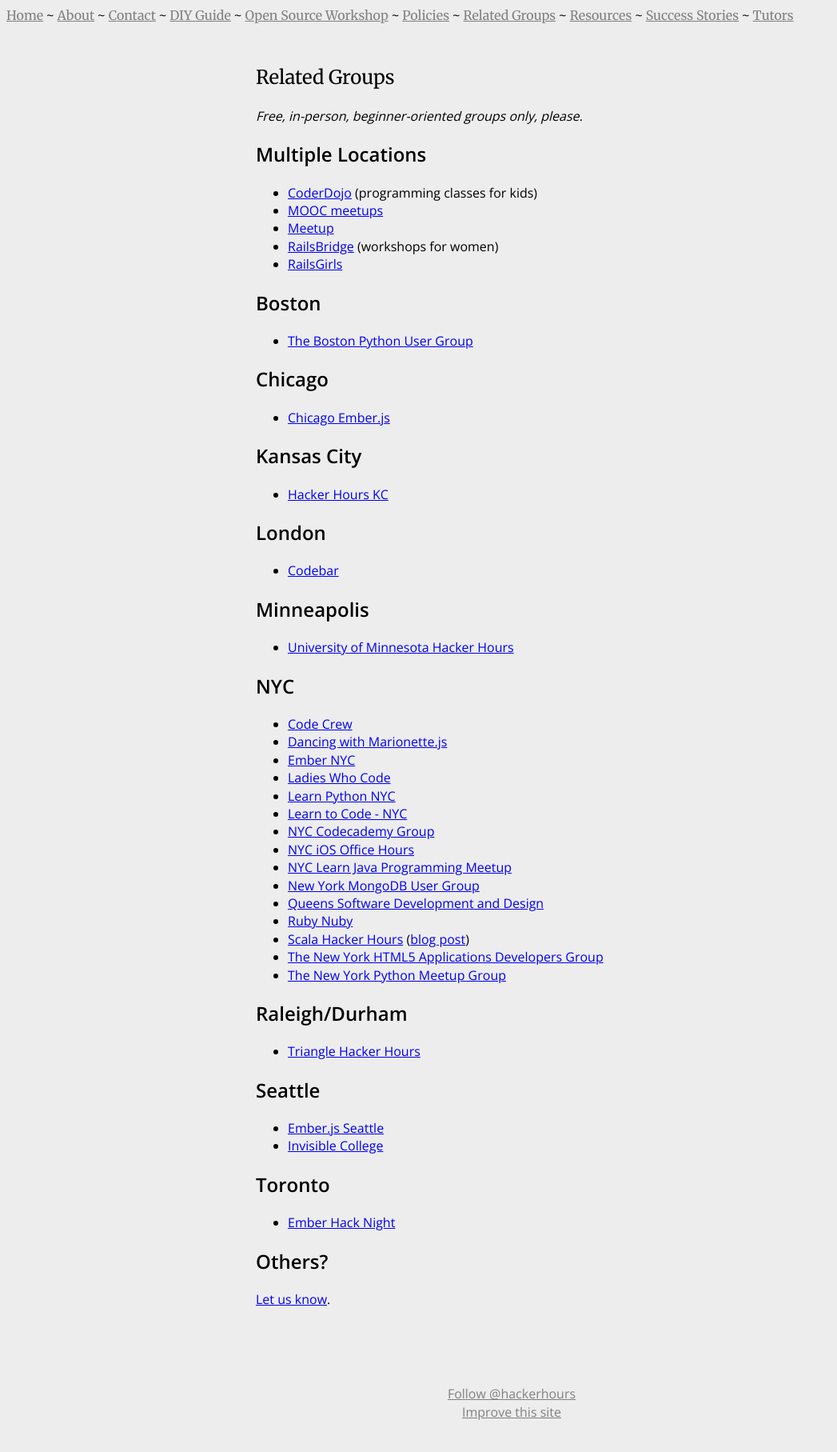
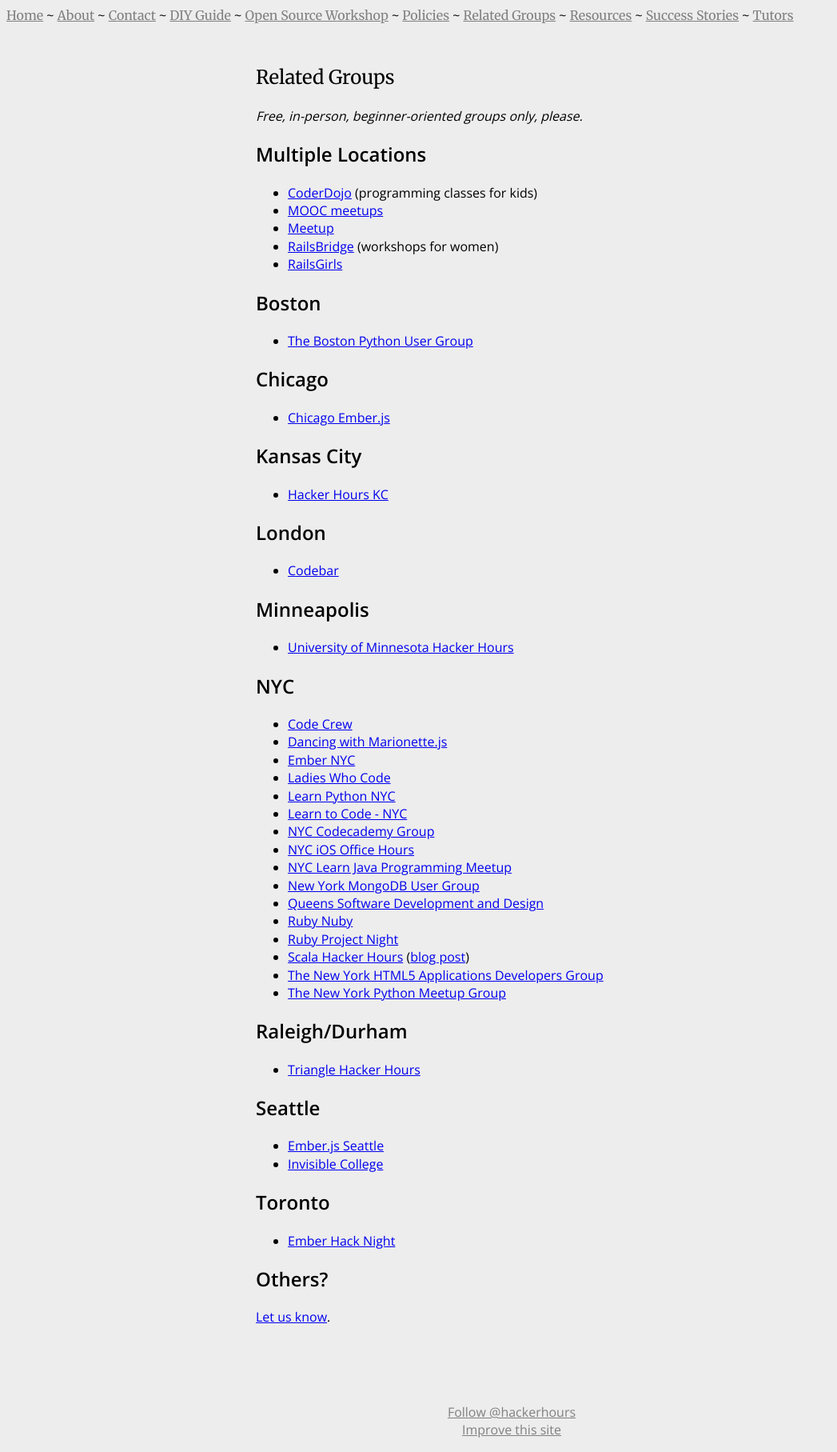
Before and after one commit to HackerHours/hackerhours.org, a Jekyll site: the page built from related-groups.md, in a window 1280 px wide. Shown: the whole page at 80% size, without its empty margins (0-1047 px from the left). Built offline with Jekyll 4.4.1, drawn with Linux system fonts in a browser that asks for light colours; comment, search, counter and statistics services are not loaded; before the commit the page ends 1792 px from its top, so only the background shows below that.

Commit message:
link to Ruby Project Night

```diff
--- a/related-groups.md
+++ b/related-groups.md
@@ -46,6 +46,7 @@
 * [New York MongoDB User Group](http://www.meetup.com/New-York-MongoDB-User-Group/)
 * [Queens Software Development and Design](http://www.meetup.com/Queens-Bayside-Sofware-Development-and-Design/)
 * [Ruby Nuby](http://www.meetup.com/ruby-nuby-info/)
+* [Ruby Project Night](http://www.meetup.com/Ruby-Project-Night-NYC/)
 * [Scala Hacker Hours](http://www.meetup.com/Scala-Hacker-Hours/) ([blog post](http://tech.gilt.com/2013/07/17/attend-our-first-ever-scala-hacker-hours-meetup-on/))
 * [The New York HTML5 Applications Developers Group](http://www.meetup.com/html5-app-developers/)
 * [The New York Python Meetup Group](http://www.meetup.com/nycpython/)
```
